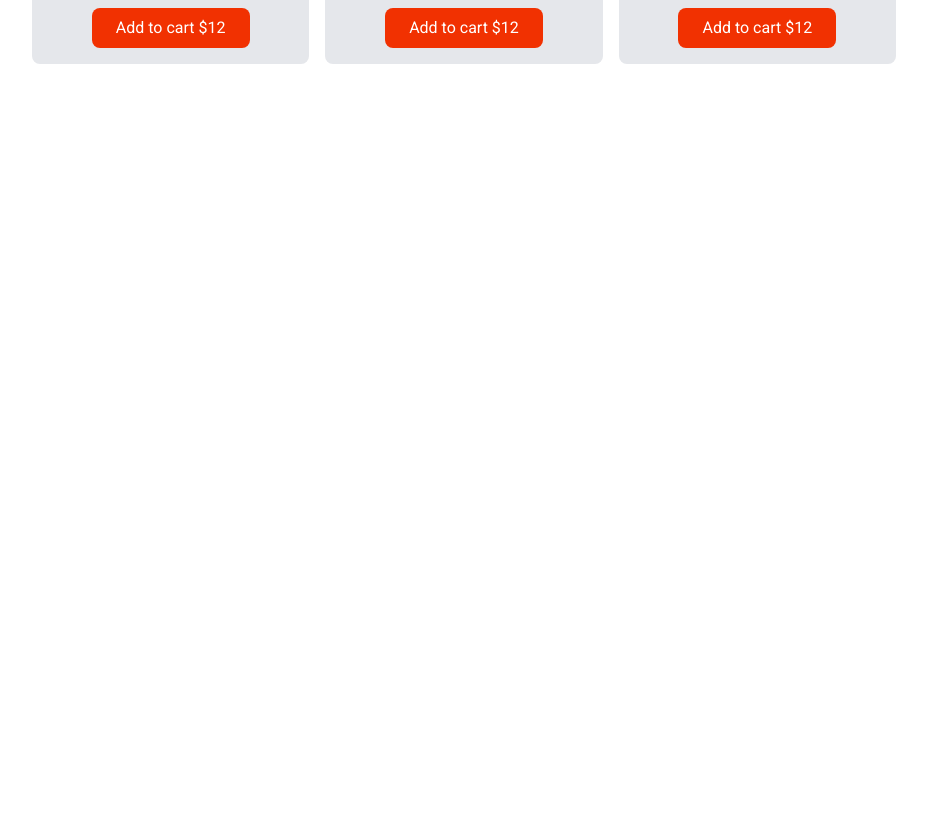
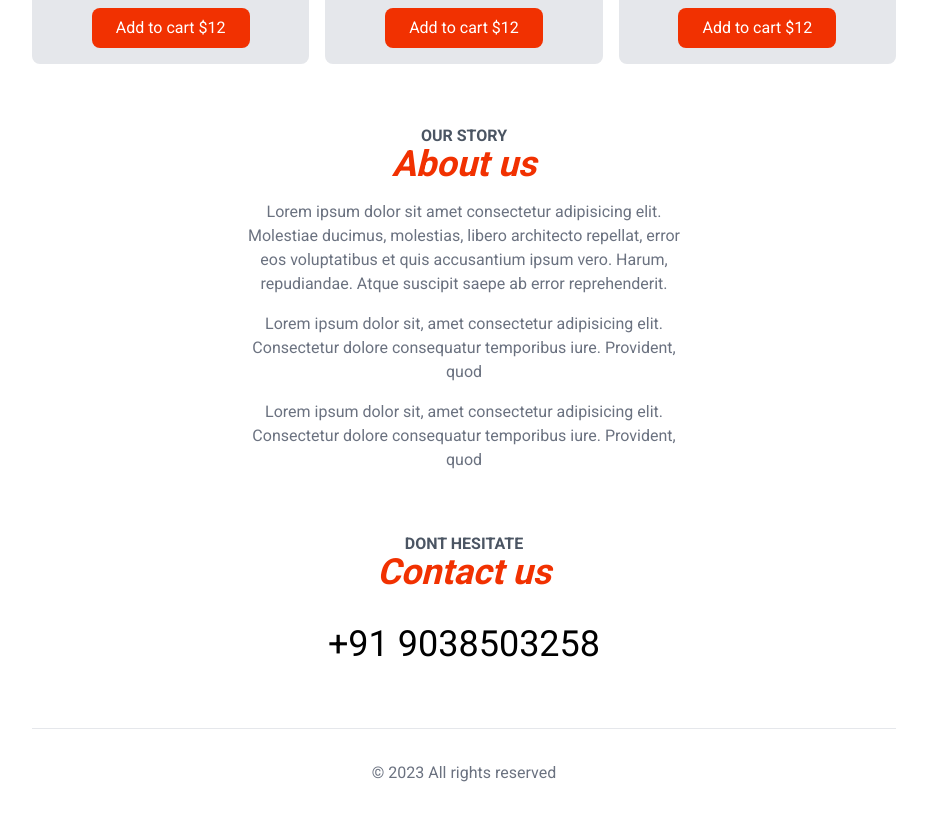
Before and after one commit to vvu060/food-delivery-app, a Next.js app: page / in a window 1280 px wide. Shown: the part 1000-1820 px from the top of the page, without its empty margins (176-1103 px from the left). Before the commit the page ends 1080 px from the top, so only its background shows below. Built offline with nearby package versions, Linux system fonts and the light colour scheme.

Commit message:
Add AboutUs, ContactUs, and Footer components to Home page

```diff
--- a/src/app/page.tsx
+++ b/src/app/page.tsx
@@ -1,3 +1,6 @@
+import AboutUs from '@/components/layout/AboutUs';
+import ContactUs from '@/components/layout/ContactUs';
+import Footer from '@/components/layout/Footer';
 import Header from '@/components/layout/Header';
 import Hero from '@/components/layout/Hero';
 import HomeMenu from '@/components/layout/HomeMenu';
@@ -8,6 +11,9 @@ export default function Home() {
       <Header />
       <Hero />
       <HomeMenu />
+      <AboutUs />
+      <ContactUs />
+      <Footer />
     </>
   );
 }
```
